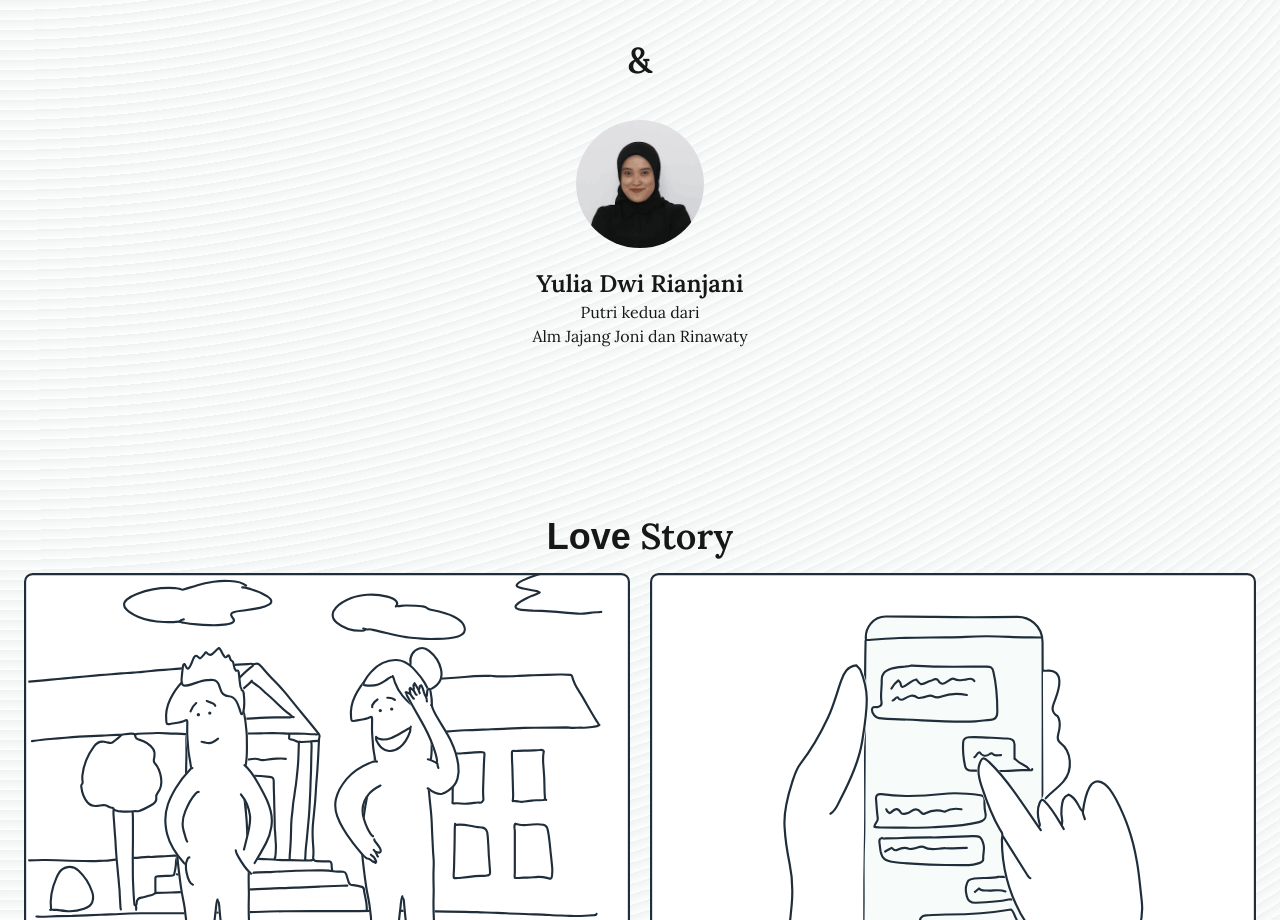
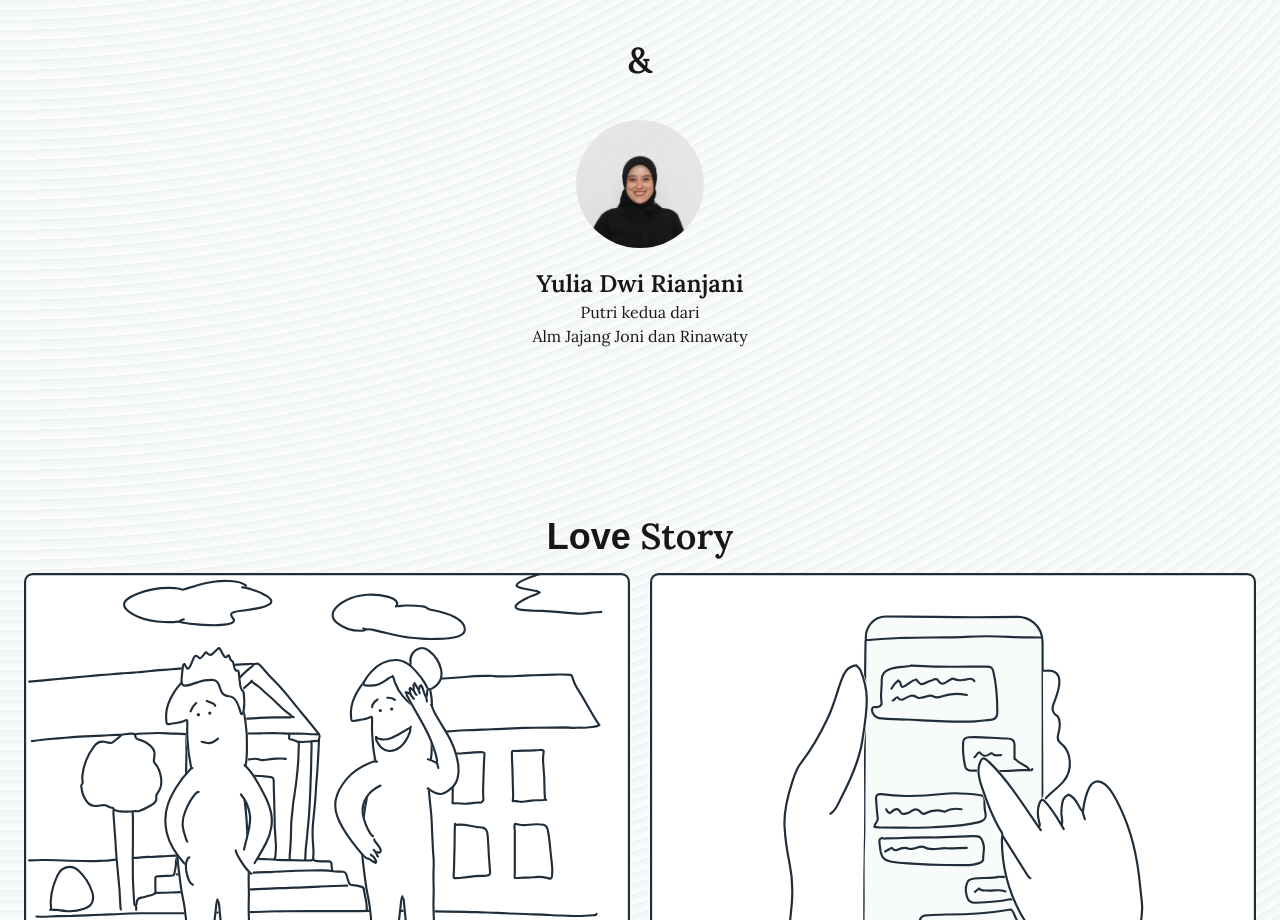
Before and after one commit to albarmo/web-nikah, a Next.js app: page /content in a window 1280 px wide. Shown: the part 1940-2860 px from the top of the page. Built offline with nearby package versions, Linux system fonts and the light colour scheme; a web font is replaced by a local one.

Commit message:
fix: change image

```diff
--- a/src/app/globals.css
+++ b/src/app/globals.css
@@ -9,8 +9,8 @@
 
 @media (prefers-color-scheme: light) {
   :root {
-    --background: #0a0a0a;
-    --foreground: #ededed;
+    --background: #eef3f1;
+    --foreground: #171717;
   }
 }
 
--- a/src/app/shared/ui/contents/couple.tsx
+++ b/src/app/shared/ui/contents/couple.tsx
@@ -36,7 +36,7 @@ export default function Couple() {
                 className="flex flex-col justify-center items-center"
             >
                 <div className='group'>
-                    <Image src={'/image/yuliaa.png'} alt=" Yulia Dwi Rianjani" width={300} height={300} className="size-32 rounded-full aspect-square bg-white object-cover" />
+                    <Image src={'/image/yulia.png'} alt=" Yulia Dwi Rianjani" width={300} height={300} className="size-32 rounded-full aspect-square bg-white object-cover" />
                     <Image className="absolute group-hover:-translate-x-40 -translate-x-[1000px] rotate-45 transform-gpu transition-all delay-150 duration-500 bottom-0 left-2 right-0 w-min object-cover" src={'/ilustration/bride-2.svg'} alt="Love Story" width={100} height={100} />
                 </div>
                 <section className="text-center mt-5">
```
Also changed, not shown: public/image/yulia.png (added), public/image/yuliaa.png (deleted).
